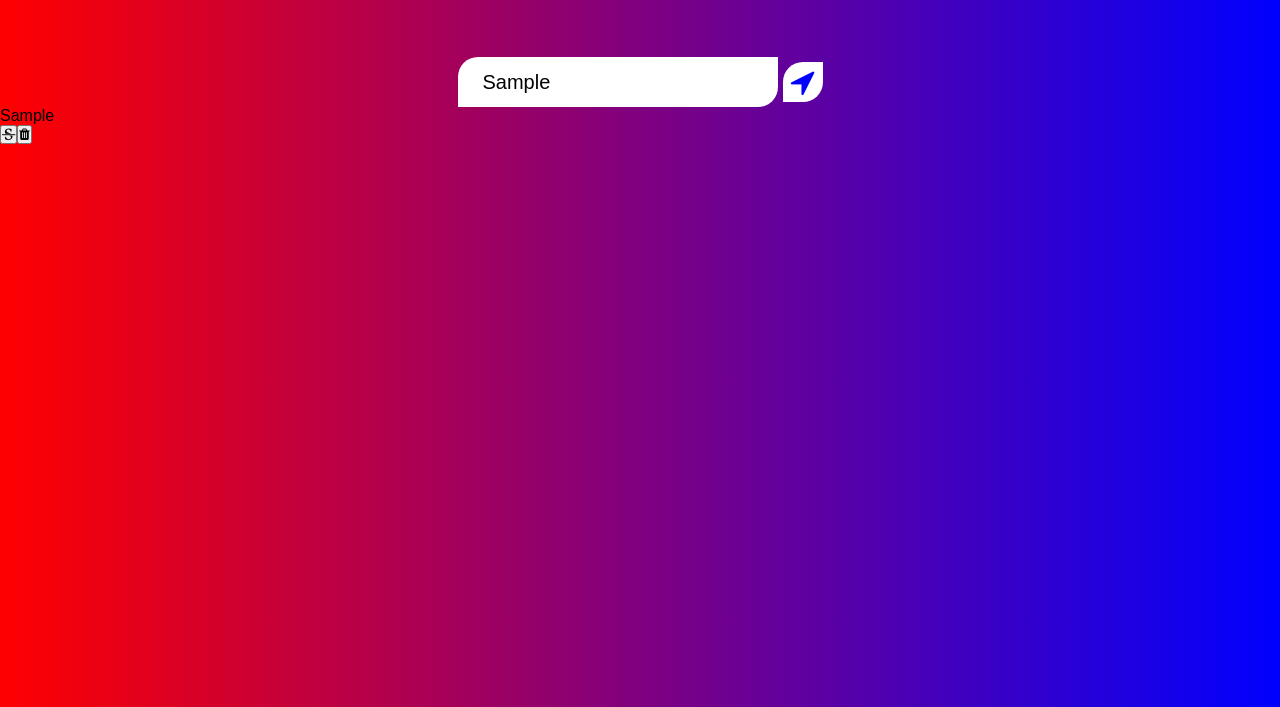
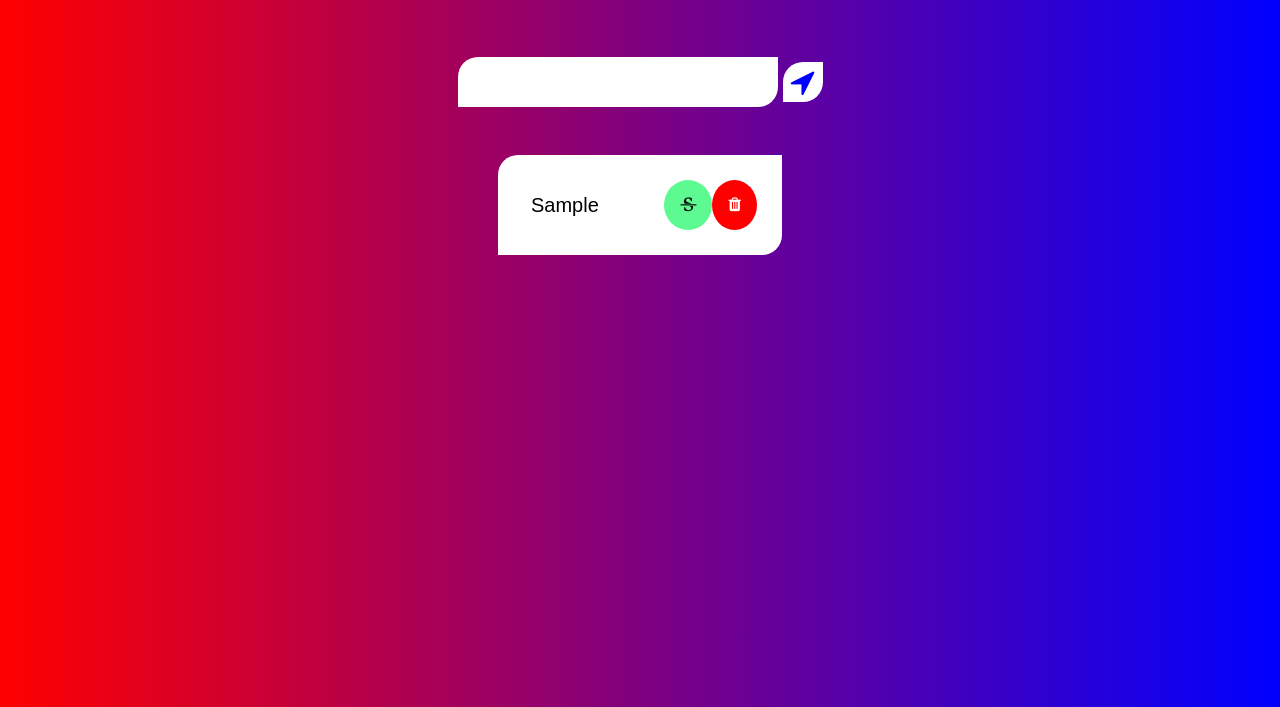
Before and after one commit to Suryansh-IngenuityTraining/Ingenuity-Gaming-Training, a plain HTML site: page index.html in a window 1280 px wide. Both pictures are taken after typing "Sample" into the empty fields and a click on the button 802 px from the left and 175 px from the top of the page. Shown: the part 93-800 px from the top of the page. Drawn offline with Linux system fonts and the light colour scheme.

Commit message:
completed

```diff
--- a/index.html
+++ b/index.html
@@ -33,7 +33,7 @@
         flex-wrap: wrap;
         flex-direction: row;
       }
-      .todo-input {
+      .list-input {
         border-radius: 20px 0 20px 0;
         height: 40px;
         width: 25%;
@@ -43,7 +43,7 @@
         padding: 25px;
         margin: 0;
       }
-      .todo-button {
+      .list-button {
         color: blue;
         width: 40px;
         height: 40px;
@@ -56,54 +56,111 @@
         outline: none;
         cursor: pointer;
       }
-      .todo-button:active {
+      .list-button:active {
         background-color: lightskyblue;
         color: white;
       }
 
-      .todo-button i {
+      .list-button i {
         font-size: 30px;
       }
+      .list-container{
+            display: flex;
+            justify-content: center;
+            align-items: center;
+            margin-top: 30px;
+        }
+        .list-list{
+            min-width: 25%;
+            list-style: none;
+
+        }
+        .list{
+            margin: 18px;
+            border-radius: 20px 0 20px 0;
+            padding: 25px;
+            background-color: white;
+            color: black;
+            font-size: 20px;
+            display: flex;
+            justify-content: space-between;
+            align-items: center;
+
+        }
+        .list-item{
+            flex:1;
+            margin: 0 8px;
+        }
+        .chk-btn{
+            background-color: rgb(93, 250, 145);
+            border-radius: 100%;
+            color: black;
+            border: none;
+            outline: none;
+            padding: 16px;
+            font-size: 16px;
+            cursor: pointer;
+        }
+        .delete-btn{
+            background-color:red;
+            border-radius: 100%;
+            color: white;
+            border: none;
+            outline: none;
+            padding: 16px;
+            font-size: 16px;
+            cursor: pointer;
+        }
+        .fa-strikethrough,.fa-trash{
+            pointer-events: none;
+        }
+        .completed{
+            text-decoration: line-through;
+            opacity: 0.5;
+        }
+
     </style>
   </head>
   <body>
     <h1>To-do List</h1>
     <form>
-      <input type="text" class="todo-input" />
-      <button class="todo-button">
+      <input type="text" class="list-input" />
+      <button class="list-button">
         <i class="fa fa-location-arrow" aria-hidden="true"></i>
       </button>
     </form>
     <p></p>
 
-    <div class="todo-container">
-      <ul class="todo-list"></ul>
+    <div class="list-container">
+      <ul class="list-list"></ul>
     </div>
     <script>
-      var todoInput = document.querySelector(".todo-input");
-      var todoButton = document.querySelector(".todo-button");
-      var todoList = document.querySelector(".todo-list");
+      var listInput = document.querySelector(".list-input");
+      var listButton = document.querySelector(".list-button");
+      var listList = document.querySelector(".list-list");
 
       window.onload = function x() {
-        if (localStorage.getItem("todolist")) {
-          todoList.innerHTML = localStorage.getItem("todolist");
+        if (localStorage.getItem("listlist")) {
+          listList.innerHTML = localStorage.getItem("listlist");
         }
       };
 
-      todoButton.onclick = create;
-      todoList.onclick = checkdelete;
+      listButton.onclick = create;
+      listList.onclick = checkdelete;
 
       function create(e) {
         e.preventDefault();
-        if (todoInput.value === "") {
+        if (listInput.value === "") {
           alert("Write some text.");
         } else {
           var newDiv = document.createElement("div");
-          newDiv.classList.add("todo");
+          newDiv.classList.add("list");
 
           var newLi = document.createElement("li");
-          newLi.classList.add("todo-item");
-          newLi.innerHTML = todoInput.value;
+          newLi.classList.add("list-item");
+          newLi.innerHTML = listInput.value;
+          listInput.value = "";
+          listInput.focus();
           newDiv.appendChild(newLi);
 
           var checkbtn = document.createElement("button");
@@ -115,10 +172,10 @@
           deletebtn.classList.add("delete-btn");
           deletebtn.innerHTML = '<i class="fa fa-trash"></i>';
           newDiv.appendChild(deletebtn);
-          todoList.appendChild(newDiv);
+          listList.appendChild(newDiv);
 
           // localStorage
-          localStorage.setItem("todolist", todoList.innerHTML);
+          localStorage.setItem("listlist", listList.innerHTML);
         }
       }
 
@@ -127,6 +184,7 @@
         if (item.classList[0] === "delete-btn") {
           var parent = item.parentNode;
           parent.remove();
+          localStorage.setItem("listlist", listList.innerHTML);
         }
         if (item.classList[0] === "chk-btn") {
           var parent = item.parentNode;
```
